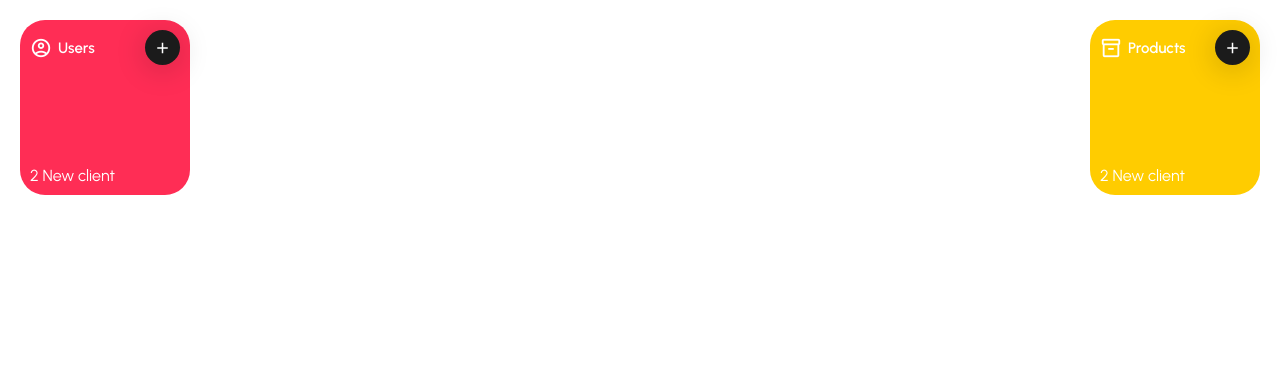
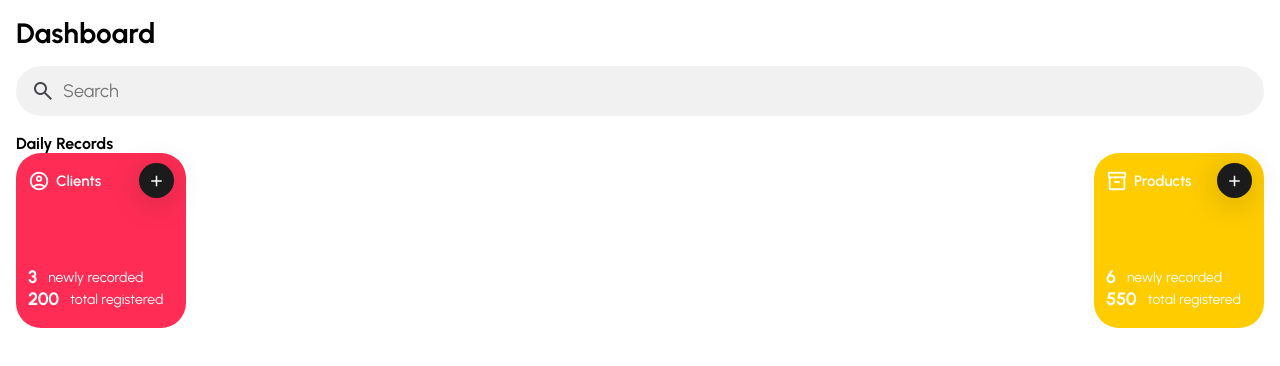
Before and after one commit to Vish-Studio/nxt-shay-materiaux, a Next.js app: page / in a window 1280 px wide. Shown: the top 366 px of the page. Built offline with nearby package versions, Linux system fonts and the light colour scheme.

Commit message:
[DEV] - added button cards. added search bar. added page title.

```diff
--- a/app/page.tsx
+++ b/app/page.tsx
@@ -1,15 +1,42 @@
 import ButtonCard from "@/components/button-card/button-card";
+import SearchBar from "@/components/search-bar/search-bar";
+import './styles.scss';
 
 export default function Home() {
   return (
-    <main className="flex min-h-screen flex-col items-center justify-between p-24">
-      <div className="test" style={{
+    <main className="main-content">
+      <div className="top-bar">
+        <div className="menu-bar">
+          <h3>Dashboard</h3>
+
+          <div className="profile">
+
+          </div>
+        </div>
+        <SearchBar hintText="Search" />
+      </div>
+
+      <h4>Daily Records</h4>
+      <div className="content" style={{
         display: 'flex',
         justifyContent: 'space-between',
       }}>
-        <ButtonCard title="Users" iconName="account_circle" />
+        <ButtonCard
+          title="Clients"
+          iconName="account_circle"
+          numNew="3"
+          numNewTxt="newly recorded"
+          numTotal="200"
+          numTotalTxt="total registered" />
 
-        <ButtonCard title="Products" className="yellow" iconName="inventory_2" />
+        <ButtonCard
+          className="yellow"
+          title="Products"
+          iconName="inventory_2"
+          numNew="6"
+          numNewTxt="newly recorded"
+          numTotal="550"
+          numTotalTxt="total products" />
       </div>
     </main >
   );
--- /dev/null
+++ b/app/styles.scss
@@ -0,0 +1,7 @@
+.menu-bar {
+  margin-bottom: 16px;
+  h3 {
+    font-size: 28px;
+    font-weight: 700;
+  }
+}
--- a/components/button-card/button-card.tsx
+++ b/components/button-card/button-card.tsx
@@ -10,8 +10,13 @@ import ButtonFab from "../button-fab/button-fab";
 const ButtonCard: FunctionComponent<ButtonCardProps> = ({
   className,
   title,
-  iconName
+  iconName,
+  numNew,
+  numNewTxt,
+  numTotal,
+  numTotalTxt
 }) => {
+
   return (
     <div className={`button-card ${className}`}>
       <div className="button-card-top">
@@ -25,7 +30,8 @@ const ButtonCard: FunctionComponent<ButtonCardProps> = ({
       </div>
 
       <div className="button-card-bottom">
-        <p>2 New client</p>
+        <p><span>{numNew}</span>{numNewTxt}</p>
+        <p><span>{numTotal}</span>total registered</p>
       </div>
     </div>
   )
--- a/components/button-card/styles.scss
+++ b/components/button-card/styles.scss
@@ -4,7 +4,8 @@
   background-color: #ff2d55;
   color: #fff;
   border-radius: 25px;
-  padding: 10px;
+  padding: 10px 12px;
+  padding-bottom: 18px;
   display: flex;
   flex-direction: column;
   justify-content: space-between;
@@ -34,3 +35,17 @@
     }
   }
 }
+
+.button-card .button-card-bottom {
+  p {
+    display: flex;
+    gap: 11px;
+    align-items: center;
+    font-size: 14px;
+
+    span {
+      font-weight: 700;
+      font-size: 18px;
+    }
+  }
+}
--- a/components/button-card/type/button-card-props.tsx
+++ b/components/button-card/type/button-card-props.tsx
@@ -2,4 +2,8 @@ export default interface ButtonCardProps {
   className?: string;
   title: string;
   iconName: string;
+  numNew: string;
+  numNewTxt: string;
+  numTotal: string;
+  numTotalTxt: string;
 }
--- a/components/button-fab/styles.scss
+++ b/components/button-fab/styles.scss
@@ -5,7 +5,7 @@
   justify-content: center;
   align-items: center;
   box-shadow: 0px 4px 29px 3px rgba(0, 0, 0, 0.15);
-
+  transition: 0.2s all ease;
   &.mini {
     width: 35px;
     height: 35px;
@@ -21,4 +21,8 @@
       font-size: 20px;
     }
   }
+
+  &:hover {
+    background-color: #373232;
+  }
 }
--- a/components/button/button.tsx
+++ b/components/button/button.tsx
@@ -4,7 +4,7 @@ import { FunctionComponent } from 'react';
 import ButtonProps from './type/button-props';
 
 import Icon from '../icon/icon';
-import './style.scss';
+import './styles.scss';
 
 const Button: FunctionComponent<ButtonProps> = ({ title, type, iconName, clickHandler }) => {
   return (
--- /dev/null
+++ b/components/search-bar/search-bar.tsx
@@ -0,0 +1,39 @@
+'use client'
+
+import React, { FunctionComponent, useState } from "react";
+import "./styles.scss";
+import Icon from "../icon/icon";
+import SearchBarProps from "./type/seach-bar-props";
+
+const SearchBar: FunctionComponent<SearchBarProps> = ({
+    hintText = "Search here .. ",
+}) => {
+    const [btnCloseVisible, setBtnCloseVisible] = useState<boolean>(false);
+
+
+    return (
+        <div className="search-bar">
+            <div className="btn-search">
+                <Icon iconName="search" />
+            </div>
+
+            <div className="input-search">
+                <input
+                    placeholder={hintText}
+                    type="text"
+                    name="search"
+                    onFocus={() => setBtnCloseVisible(!btnCloseVisible)}
+                />
+            </div>
+
+            <div className={`btn-clear ${btnCloseVisible ? 'visible' : ''}`}>
+                <Icon iconName="close" />
+            </div>
+        </div>
+    );
+};
+
+
+
+
+export default SearchBar;
--- /dev/null
+++ b/components/search-bar/styles.scss
@@ -0,0 +1,54 @@
+.search-bar {
+    background-color: #f1f1f1;
+    width: 100%;
+    height: 50px;
+    display: flex;
+    align-items: center;
+    gap: 8px;
+    padding: 0 15px;
+    margin-bottom: 18px;
+    border-radius: 50px;
+}
+
+.btn-search {
+    display: flex;
+    align-items: center;
+    justify-content: center;
+
+    span {
+        color: #49454f;
+    }
+}
+
+.input-search {
+    height: 34px;
+    width: 100%;
+    display: flex;
+    align-items: center;
+}
+
+.input-search input {
+    background-color: transparent;
+    border: none;
+    height: 100%;
+    width: 100%;
+    outline-width: 0px;
+    color: #49454f;
+    font-size: 18px;
+    :focus-visible {
+        outline-width: 0px;
+    }
+}
+
+.btn-clear {
+    display: none;
+
+    span {
+        font-size: 20px;
+        color: #49454f;
+    }
+
+    &.visible {
+        display: block;
+    }
+}
--- /dev/null
+++ b/components/search-bar/type/seach-bar-props.tsx
@@ -0,0 +1,4 @@
+export default interface SearchBarProps {
+  className?: string;
+  hintText: string;
+}
--- a/styles/global.scss
+++ b/styles/global.scss
@@ -13,7 +13,7 @@
 }
 
 body {
-    margin: 20px;
+    margin: 16px;
 }
 
 button {
```
Also changed, not shown: components/button/styles.scss (renamed from components/button/style.scss).
